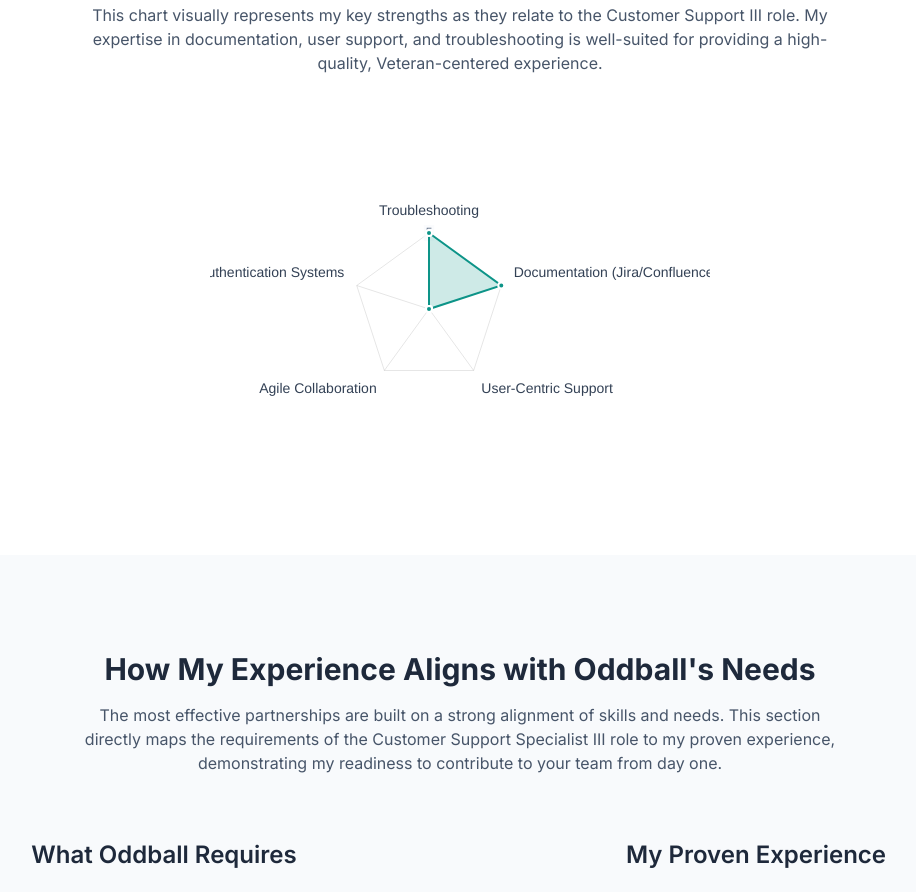
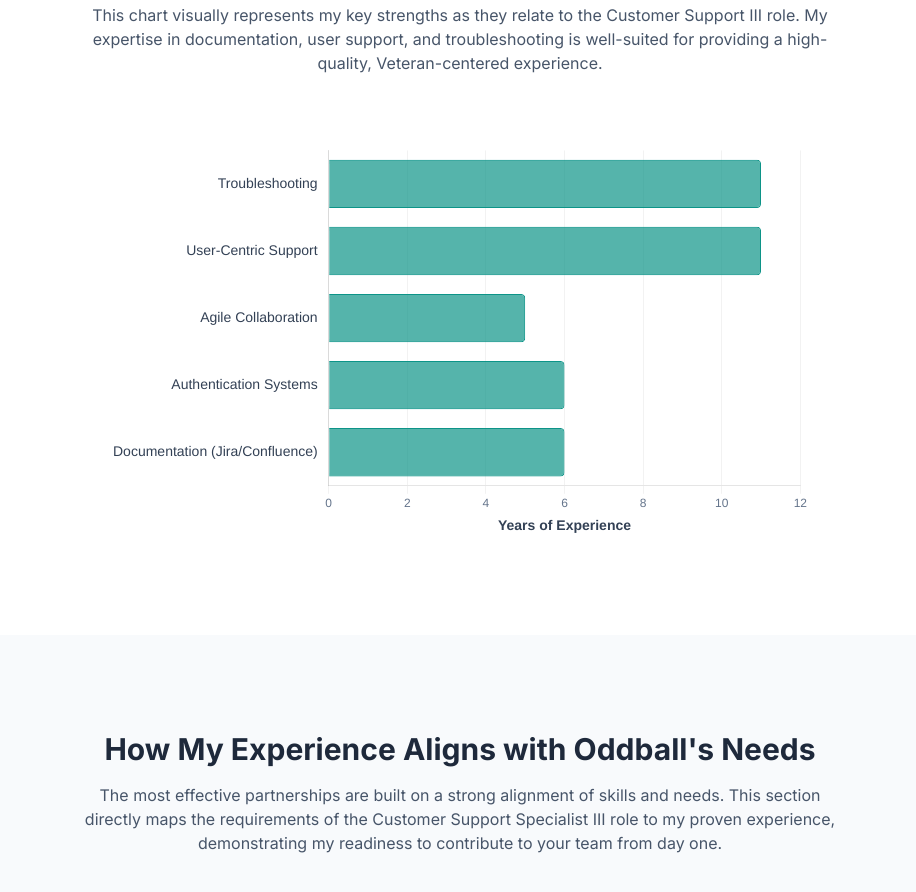
Before and after one commit to MJ-07012/Customer-Support-Specialist, a plain HTML site: page index.html in a window 1280 px wide. Shown: the part 1620-2512 px from the top of the page, without its empty margins (180-1096 px from the left). Drawn offline with nearby package versions, Linux system fonts and the light colour scheme.

Commit message:
index.html
modified bar graph

```diff
--- a/index.html
+++ b/index.html
@@ -11,7 +11,7 @@
     <link href="https://fonts.googleapis.com/css2?family=Inter:wght@400;500;600;700&display=swap" rel="stylesheet">
     <!-- Chosen Palette: Calm Professional -->
     <!-- Application Structure Plan: A single-page application with top navigation for smooth scrolling to key sections: Summary, Experience, Skills, and a direct Role Alignment comparison. The Experience section uses an interactive accordion to prevent information overload. The core of the design is the 'Alignment' section, which uses a two-column layout to explicitly map Marlon's skills from the revised resume to the Oddball job requirements. This structure was chosen to guide the hiring manager directly to the most relevant information and demonstrate a perfect fit, moving beyond a static resume format. -->
-    <!-- Visualization & Content Choices: Summary -> Inform -> Clean Text Block -> Clear initial pitch. Experience -> Organize -> JS Accordion -> Manages content density. Skills -> Inform -> Radar Chart (Chart.js) -> Visually represents proficiency in key required competencies (Troubleshooting, Documentation, etc.) for quick assessment. Role Alignment -> Compare -> Two-Column HTML/Tailwind Grid -> Provides a direct, scannable comparison of job needs vs. candidate skills. The radar chart was chosen over a simple list to provide a memorable visual summary of qualifications. -->
+    <!-- Visualization & Content Choices: Summary -> Inform -> Clean Text Block -> Clear initial pitch. Experience -> Organize -> JS Accordion -> Manages content density. Skills -> Inform -> Horizontal Bar Chart (Chart.js) -> Visually represents proficiency in years for key required competencies for quick, clear assessment. Role Alignment -> Compare -> Two-Column HTML/Tailwind Grid -> Provides a direct, scannable comparison of job needs vs. candidate skills. The bar chart was chosen for its clarity in representing time-based proficiency. -->
     <!-- CONFIRMATION: NO SVG graphics used. NO Mermaid JS used. -->
     <style>
         body {
@@ -21,9 +21,9 @@
         .chart-container {
             position: relative;
             margin: auto;
-            height: 40vh;
+            height: 50vh;
             width: 100%;
-            max-width: 500px;
+            max-width: 700px;
             max-height: 500px;
         }
         .nav-link {
@@ -247,49 +247,57 @@
 
             const ctx = document.getElementById('skillsChart').getContext('2d');
             const skillsChart = new Chart(ctx, {
-                type: 'radar',
+                type: 'bar',
                 data: {
                     labels: [
                         'Troubleshooting',
-                        'Documentation (Jira/Confluence)',
                         'User-Centric Support',
                         'Agile Collaboration',
-                        'Authentication Systems'
+                        'Authentication Systems',
+                        'Documentation (Jira/Confluence)',
                     ],
                     datasets: [{
-                        label: 'Proficiency',
-                        data: [5, 5, 4, 4, 4],
-                        backgroundColor: 'rgba(13, 148, 136, 0.2)', // teal-600 with transparency
-                        borderColor: 'rgb(13, 148, 136)', // teal-600
-                        borderWidth: 2,
-                        pointBackgroundColor: 'rgb(13, 148, 136)',
-                        pointBorderColor: '#fff',
-                        pointHoverBackgroundColor: '#fff',
-                        pointHoverBorderColor: 'rgb(13, 148, 136)'
+                        label: 'Years of Experience',
+                        data: [11, 11, 5, 6, 6],
+                        backgroundColor: 'rgba(13, 148, 136, 0.7)',
+                        borderColor: 'rgb(13, 148, 136)',
+                        borderWidth: 1,
+                        borderRadius: 4,
+                        hoverBackgroundColor: 'rgba(15, 118, 110, 0.9)'
                     }]
                 },
                 options: {
+                    indexAxis: 'y',
                     maintainAspectRatio: false,
                     scales: {
-                        r: {
-                            angleLines: {
-                                color: 'rgba(0, 0, 0, 0.1)'
+                        x: {
+                            beginAtZero: true,
+                            grid: {
+                                display: true,
+                                color: 'rgba(0, 0, 0, 0.05)'
                             },
-                            grid: {
-                                color: 'rgba(0, 0, 0, 0.1)'
+                            ticks: {
+                                color: '#64748b', // slate-500
                             },
-                            pointLabels: {
+                            title: {
+                                display: true,
+                                text: 'Years of Experience',
+                                color: '#334155', // slate-700
                                 font: {
                                     size: 14,
-                                },
-                                color: '#334155' // slate-700
+                                    weight: 'bold'
+                                }
+                            }
+                        },
+                        y: {
+                            grid: {
+                                display: false
                             },
                             ticks: {
-                                backdropColor: 'rgba(248, 250, 252, 0.75)', // slate-50 with transparency
-                                color: '#64748b', // slate-500
-                                stepSize: 1,
-                                beginAtZero: true,
-                                max: 5
+                                color: '#334155', // slate-700
+                                font: {
+                                    size: 14
+                                }
                             }
                         }
                     },
@@ -299,14 +307,18 @@
                         },
                         tooltip: {
                             enabled: true,
+                            backgroundColor: '#334155',
+                            titleFont: {
+                                weight: 'bold'
+                            },
                             callbacks: {
                                 label: function(context) {
                                     let label = context.dataset.label || '';
                                     if (label) {
                                         label += ': ';
                                     }
-                                    if (context.parsed.r !== null) {
-                                        label += context.parsed.r + ' / 5';
+                                    if (context.parsed.x !== null) {
+                                        label += context.parsed.x + ' years';
                                     }
                                     return label;
                                 }
```
